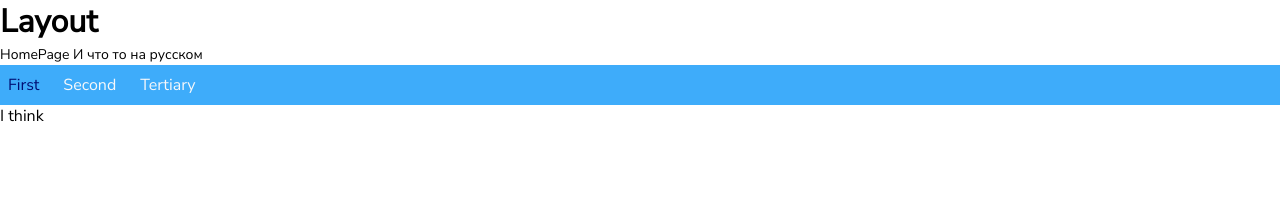
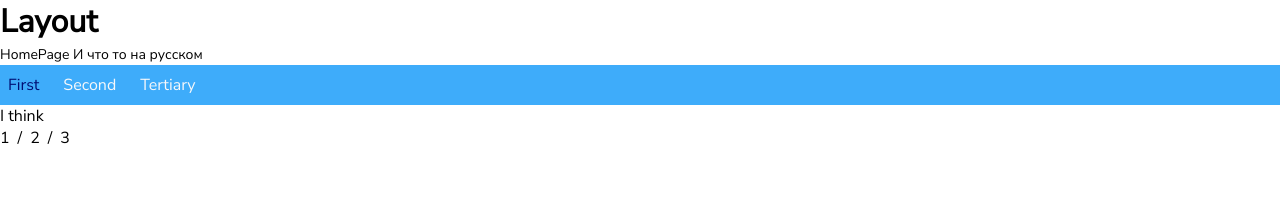
Before and after one commit to DianaZham/RS, a React (Vite) app in the folder frontend/: page / in a window 1280 px wide. Shown: the top 217 px of the page. Built offline with nearby package versions, Linux system fonts and the light colour scheme.

Commit message:
added breadcrumbs component

```diff
--- a/frontend/src/pages/home/home.tsx
+++ b/frontend/src/pages/home/home.tsx
@@ -1,5 +1,5 @@
 import React, {FC} from 'react'
-import {Tab, Tabs, Text} from '../../share'
+import {Breadcrumbs, Tab, Tabs, Text} from '../../share'
 
 const HomePage: FC = () => (
     <div>
@@ -9,6 +9,11 @@ const HomePage: FC = () => (
             <Tab label="Second">May be</Tab>
             <Tab label="Tertiary">Im stupid</Tab>
         </Tabs>
+        <Breadcrumbs>
+            <span>1</span>
+            <span>2</span>
+            <span>3</span>
+        </Breadcrumbs>
     </div>
 )
 
--- a/frontend/src/share/index.ts
+++ b/frontend/src/share/index.ts
@@ -1 +1 @@
-export {Text, Subtitle, Headline, Tab, Tabs} from './ui-kit'
+export {Text, Subtitle, Headline, Tab, Tabs, Breadcrumbs} from './ui-kit'
--- /dev/null
+++ b/frontend/src/share/ui-kit/breadcrumbs/breadcrumbs.tsx
@@ -0,0 +1,32 @@
+import React, {Children, FC, Fragment, ReactNode} from 'react'
+import {StyledBreadcrumbs} from './styled'
+
+type BreadcrumbsProps = {
+    separator?: string,
+    children: ReactNode | ReactNode[]
+}
+
+const Breadcrumbs: FC<BreadcrumbsProps> = ({
+    children,
+    separator = '/'
+}) => {
+
+    const childs = Children.toArray(children).map((child, index, arr) => {
+        return (
+            <Fragment key={index}>
+                {child}
+                {index !== arr.length - 1 && <span>{separator}</span>}
+            </Fragment>
+        )
+    })
+
+    return (
+        <StyledBreadcrumbs>
+            {childs}
+        </StyledBreadcrumbs>
+    )
+}
+
+Breadcrumbs.displayName = 'Breadcrumbs'
+
+export default Breadcrumbs
--- /dev/null
+++ b/frontend/src/share/ui-kit/breadcrumbs/index.ts
@@ -0,0 +1 @@
+export {default as Breadcrumbs} from './breadcrumbs'
--- /dev/null
+++ b/frontend/src/share/ui-kit/breadcrumbs/styled.tsx
@@ -0,0 +1,6 @@
+import styled from 'styled-components'
+
+export const StyledBreadcrumbs = styled.div`
+  display: flex;
+  gap: ${({theme}) => theme.spacing['sp-2']}px;
+`
--- a/frontend/src/share/ui-kit/index.ts
+++ b/frontend/src/share/ui-kit/index.ts
@@ -1,2 +1,3 @@
 export {Text, Headline, Subtitle} from './typography'
 export {Tabs, Tab} from './tabs'
+export {Breadcrumbs} from './breadcrumbs'
```
